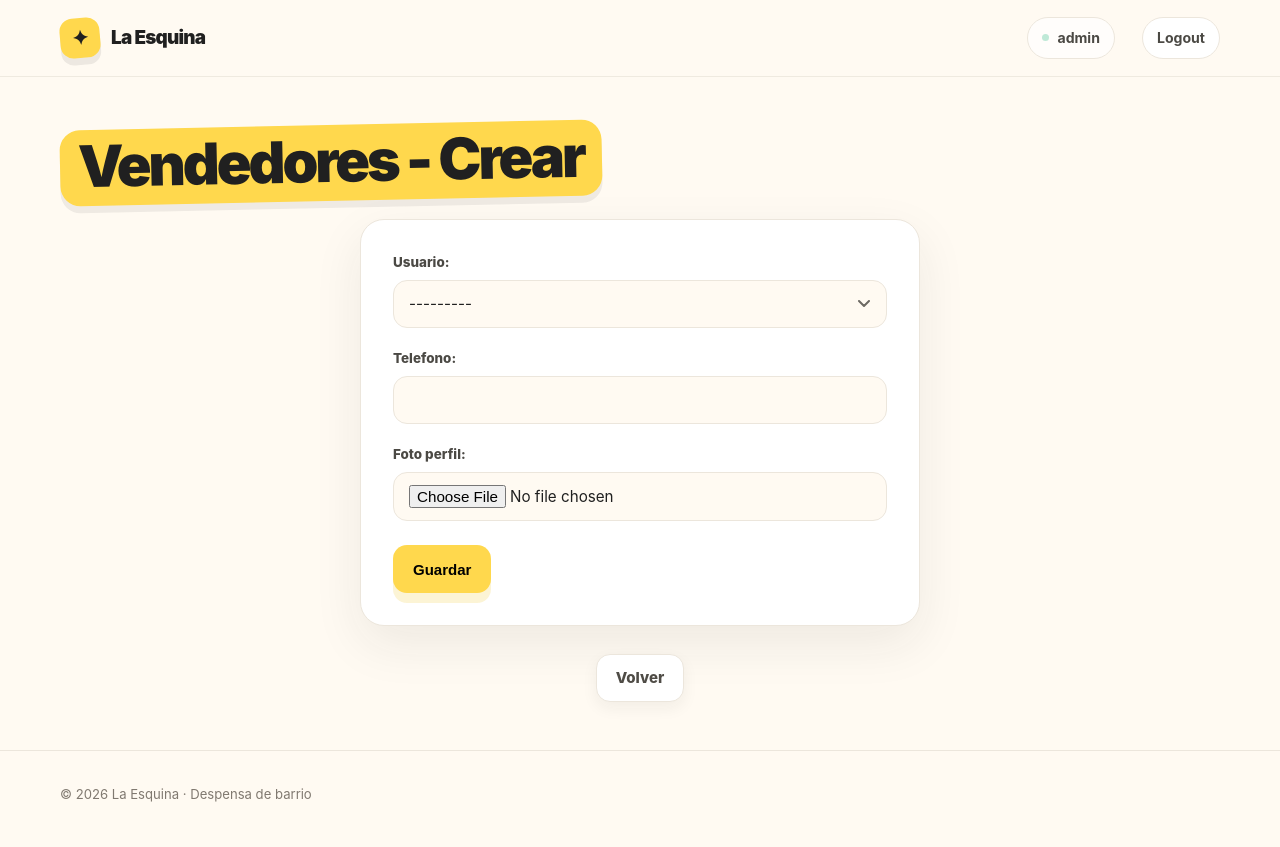
After one commit to esthorace/87744-django, a Django app: page /ventas/vendedor/create/ in a window 1280 px wide. The commit adds this page. Run offline with Django 5.2, Linux system fonts and the light colour scheme; a user stored in the database is signed in; data comes from the database, SQL or seed files in the repository; both versions use the stored data as it was after the commit; some libraries are stand-ins or nearby versions.

Commit message:
feat: Vendedor CreateView

```diff
--- /dev/null
+++ b/src/ventas/templates/ventas/vendedor_form.html
@@ -0,0 +1,28 @@
+{% extends "core/base.html" %}
+
+{% load static %}
+
+{% block styles %}
+    <link rel="stylesheet" href="{% static 'core/css/form.css' %}" />
+{% endblock styles %}
+
+{% block content %}
+    <div class="container section">
+        {% if form.instance.pk %}
+            <h1 class="page-title">Vendedores - Editar</h1>
+        {% else %}
+            <h1 class="page-title">Vendedores - Crear</h1>
+        {% endif %}
+        <form method="post" enctype="multipart/form-data" class="form">
+            {% csrf_token %}
+            {{ form.as_p }}
+            <div class="form-actions">
+                <button type="submit" class="button button-primary">Guardar</button>
+            </div>
+        </form>
+        <div class="page-actions">
+            <a class="button button-secondary"
+               href="{% url 'ventas:vendedor_list' %}">Volver</a>
+        </div>
+    </div>
+{% endblock content %}
--- a/src/ventas/templates/ventas/vendedor_list.html
+++ b/src/ventas/templates/ventas/vendedor_list.html
@@ -11,6 +11,8 @@
     <div class="container section">
         <div class="page-head">
             <h1 class="page-title">Vendedores - Listado</h1>
+            <a class="button button-primary"
+               href="{% url 'ventas:vendedor_create' %}">Crear</a>
         </div>
         {% include "core/partials/search.html" with placeholder="Buscar vendedores por nombre o usuario…" label="Buscar vendedores" clear_url="ventas:vendedor_list" %}
         <table class="data-table">
@@ -41,7 +43,7 @@
                     </tr>
                 {% empty %}
                     <tr>
-                        <td class="table-empty" colspan="3">No hay vendedores disponibles.</td>
+                        <td class="table-empty" colspan="4">No hay vendedores disponibles.</td>
                     </tr>
                 {% endfor %}
             </tbody>
--- a/src/ventas/urls.py
+++ b/src/ventas/urls.py
@@ -27,5 +27,6 @@ urlpatterns += [
 
 urlpatterns += [
     path("vendedor/", VendedorList.as_view(), name="vendedor_list"),
+    path("vendedor/create/", VendedorCreate.as_view(), name="vendedor_create"),
     path("vendedor/detail/<int:pk>", VendedorDetail.as_view(), name="vendedor_detail"),
 ]
--- a/src/ventas/views/vendedor.py
+++ b/src/ventas/views/vendedor.py
@@ -1,9 +1,12 @@
-__all__ = ["VendedorDetail", "VendedorList"]
+__all__ = ["VendedorCreate", "VendedorDetail", "VendedorList"]
 
+from django.contrib.messages.views import SuccessMessageMixin
 from django.db.models import Q
 from django.db.models.query import QuerySet
-from django.views.generic import DetailView, ListView
+from django.urls import reverse_lazy
+from django.views.generic import CreateView, DetailView, ListView
 
+from ..forms import VendedorForm
 from ..models import Vendedor
 
 
@@ -26,3 +29,11 @@ class VendedorList(ListView):
 class VendedorDetail(DetailView):
     model = Vendedor
     context_object_name = "vendedor"
+
+
+class VendedorCreate(SuccessMessageMixin, CreateView):
+    model = Vendedor
+    form_class = VendedorForm
+    success_url = reverse_lazy("ventas:vendedor_list")
+    # template_name = "ventas/vendedor_form.html"  -> por default busca <nombremodelo_form.html>
+    success_message = "El vendedor se ha creado exitosamente"
```
Also changed, not shown: src/db.sqlite3.
